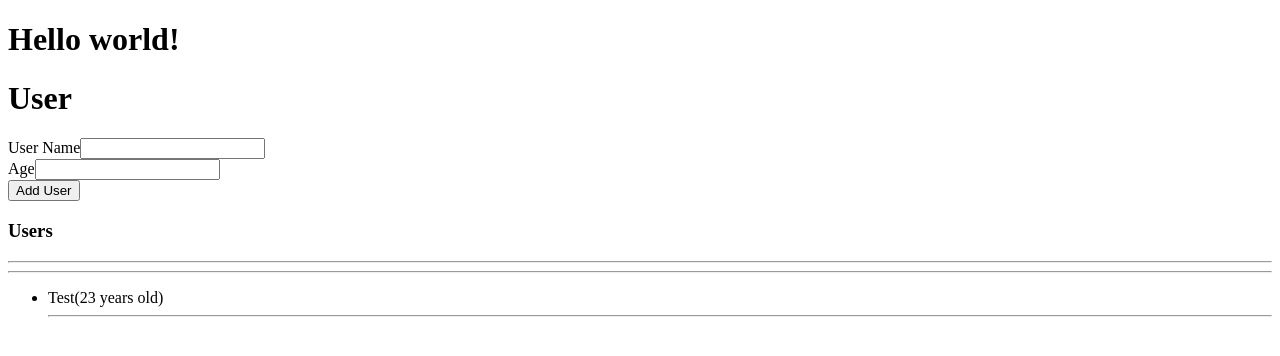
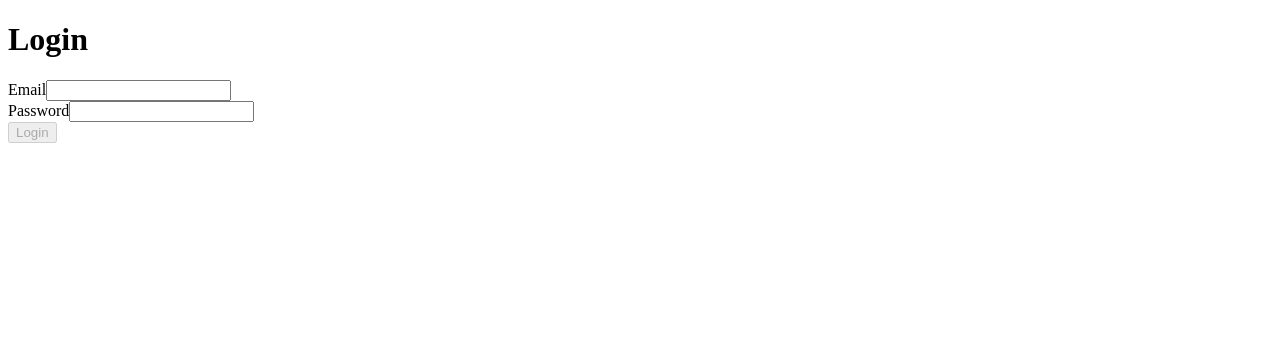
Before and after one commit to Samyeak/reactor, a React (Create React App) app: page / in a window 1280 px wide. Shown: the top 356 px of the page. Built offline with nearby package versions, Linux system fonts and the light colour scheme.

Commit message:
Adds login component

```diff
--- a/src/App.js
+++ b/src/App.js
@@ -1,13 +1,12 @@
 import React from 'react'
+import Login from './components/Login/Login';
 import { User } from './components/Users/User';
 
 const App = () => {
   return (
     <>
-    <h1 className="text-3xl font-bold underline">
-      Hello world!
-    </h1>
-    <User/>
+    <Login/>
+    {/* <User/> */}
     </>
   )
 }
--- /dev/null
+++ b/src/components/Login/Login.js
@@ -0,0 +1,107 @@
+import React, { useEffect, useReducer, useState } from 'react';
+import InputBox from '../UI/InputBox';
+
+const Login = () => {
+    const [loginDetails, setLoginDetails] = useState({email:"", password: ""});
+    const [isLoggedIn, setIsLoggedIn] = useState(false);
+    const [isFormValid, setIsFormValid] = useState(false);
+
+    const [emailState, dispatchEmail] = useReducer((lastState, action)=> {
+        return {value: "", isValid: false};
+    }, {value: "", isValid:false})
+
+    useEffect(() => {
+        const timeoutIdentifier = setTimeout(()=> {
+            console.log("Validation");
+            setIsFormValid(loginDetails.email.includes("@") && loginDetails.password.length > 3);
+        }, 500);
+        console.log("timeoutIdentifier", timeoutIdentifier);
+
+        return ()=> {
+            console.log("Cleanup", timeoutIdentifier);
+            clearTimeout(timeoutIdentifier);
+        }
+    }, [loginDetails])
+
+    useEffect(() => {
+        const storedLoggedInInformation = localStorage.getItem("isLoggedIn");
+        if(storedLoggedInInformation === "1"){
+            setIsLoggedIn(true);
+        }
+    }, []);
+
+    const LogoutSection = () => {
+        return (
+            <>
+            <h2>Logout Now</h2>
+            <button onClick={logoutHandler} className="text-gray-500 border border-gray-500 rounded-md px-8 py-2 text-base font-medium hover:bg-gray-600 hover:text-white focus:outline-none focus:ring-2 focus:ring-text-300">
+              Logout
+            </button>
+            </>
+        );
+    };
+
+    const loginHandler = () => {
+        localStorage.setItem("isLoggedIn", "1");
+        setIsLoggedIn(true);
+    };
+
+    const logoutHandler = () => {
+        localStorage.setItem("isLoggedIn", "0");
+        setIsLoggedIn(false);
+    }
+    const changeHandler = (event) =>  {
+        setLoginDetails((prev) => {
+            return {...prev, [event.target.name]: event.target.value};
+        })
+    };
+
+    if (isLoggedIn){
+        return (
+            <>
+        <LogoutSection/>
+        <h1>User Logged In</h1>
+    </>
+        );
+    }
+  return (
+    <>
+      {/* {error && (
+        <ErrorModel
+          title={error.title}
+          message={error.message}
+          onConfirm={errorHandler}
+        />
+      )} */}
+      <div className="p-6 max-w-lg mx-auto bg-white rounded-xl shadow-lg">
+        <h1 className='font-bold'>Login</h1>
+        <form onSubmit={loginHandler}>
+          <div className="grid">
+            <label className="block text-sm font-medium">Email</label>
+            <InputBox
+              name="email"
+              value={loginDetails.email}
+              onChange={changeHandler}
+            />
+          </div>
+          <div className="grid mt-2">
+            <label className="block text-sm font-medium">Password</label>
+            <InputBox
+              type="password"
+              name="password"
+              value={loginDetails.password}
+              onChange={changeHandler}
+            />
+          </div>
+          <div className="mt-2">
+            <button disabled={!isFormValid}  className="bg-green-500 text-white disabled:bg-green-400 rounded-md px-8 py-2 text-base font-medium hover:bg-green-600 focus:outline-none focus:ring-2 focus:ring-green-300">
+              Login
+            </button>
+          </div>
+        </form>
+      </div>
+    </>
+  )
+}
+
+export default Login;
--- a/src/components/UI/InputBox.js
+++ b/src/components/UI/InputBox.js
@@ -1,9 +1,9 @@
 import React from "react";
 
-const InputBox = ({name, value, onChange}) => {
+const InputBox = ({name, value, onChange, type}) => {
   return (
     <input
-      type="text"
+      type= {type ?? "text"}
       name={name}
       value={value}
       onChange={onChange}
```
